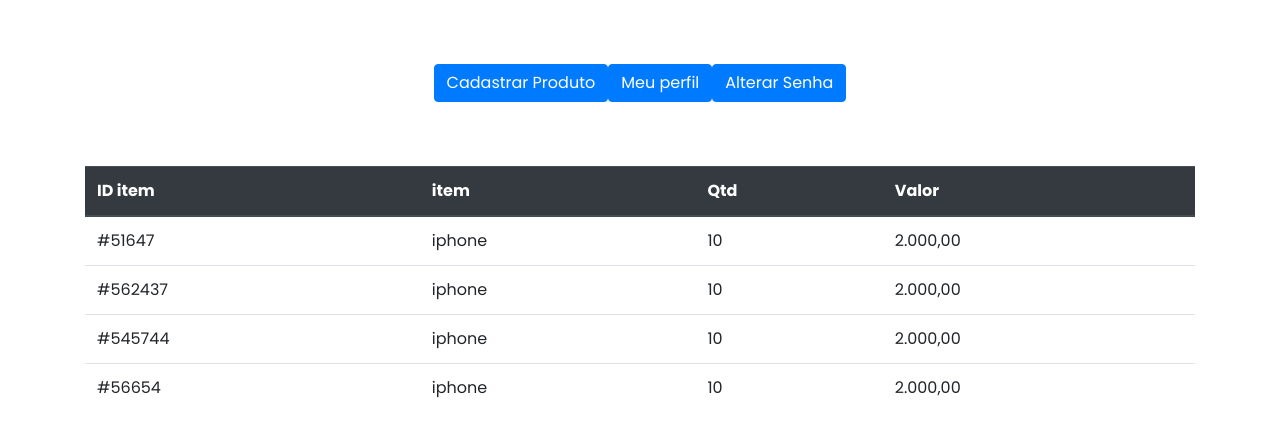
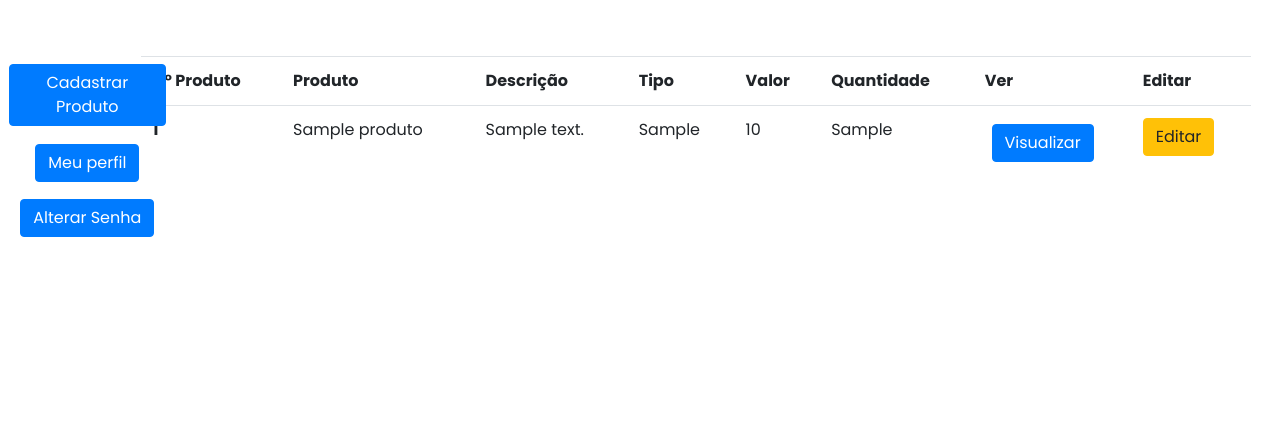
Before and after one commit to Woschbrayan/TesteCarletto, a PHP site: page /home.php in a window 1280 px wide. Shown: the top 437 px of the page. Run offline with PHP 8.4, Linux system fonts and the light colour scheme; tables that the repository leaves empty or names only in its code hold one stand-in row (values such as "Sample post").

Commit message:
Atualização 2

```diff
--- /dev/null
+++ b/functionHome.php
@@ -0,0 +1,10 @@
+<?php
+include('Sql.php');
+$query = "SELECT * FROM produto";
+ try{
+   $result_query = mysqli_query($mysqli, $query); //resultado da consulta
+}catch(\Exception $e){
+echo"erro: ".$e;
+}
+
+?>
--- a/home.php
+++ b/home.php
@@ -19,11 +19,27 @@
 
       .menu{
         text-align: center;
+        text-align: center;
+        position: fixed;
+      }
+      table{
         margin: 5%;
       }
+      .btn-group{
+      position: relative;
+      display: -ms-inline-flexbox;
+      display: inline-grid;
+      vertical-align: middle;
+      }
+      .btn-primary{
+        margin: 5%;
+      }
+
+
 </style>
 </head>
 <body>
+
 <div class="menu">
 <div class="btn-group">
 <a href="cadastrarProduto.php">  <button type="button" class="btn btn-primary">Cadastrar Produto</button></a>
@@ -32,44 +48,55 @@
 </div>
 </div>
 
+
+
 <div class="container ">
+<?php
 
+include('functionHome.php');
+if ($result_query  == null) {
+	echo "Erro: Nenhum registro encontrado!" . $produtos_erro;
+	} else{
+
+    //laço de repetição para criar a tabela de produtos
+	while($produtos = mysqli_fetch_array($result_query)):
+
+    //Pegando valores do arrray
+    $id_produto = $produtos[0];
+    $produto = $produtos[1];
+    $descricao = $produtos[2];
+    $tipo = $produtos[3];
+    $valor = $produtos[4];
+    $quantidade = $produtos[5];
+    $data = $produtos[6];
+
+?>
 <table class="table">
-    <thead class="thead-dark">
-      <tr>
-        <th scope="col">ID item</th>
-        <th scope="col">item</th>
-        <th scope="col">Qtd</th>
-        <th scope="col">Valor</th>
-      </tr>
-    </thead>
+			<thead class="table">
         <tbody>
-      <tr>
-        <td>#51647</td>
-        <td>iphone</td>
-        <td>10</td>
-        <td>2.000,00</td>
-
+          <tr class="table-ligth">
+            <th  class="scope-col" scope="col">N° Produto</th>
+            <th class="scope-col" scope="col">Produto</th>
+            <th class="scope-col" scope="col">Descrição</th>
+            <th class="scope-col" scope="col">Tipo</th>
+            <th class="scope-col" scope="col">Valor</th>
+            <th class="scope-col" scope="col">Quantidade</th>
+            <th class="scope-col" scope="col">Ver</th>
+            <th class="scope-col" scope="col">Editar</th>
           </tr>
             <tr>
-      <td>#562437</td>
-        <td>iphone</td>
-        <td>10</td>
-        <td>2.000,00</td>
+              <th scope='row'><?php echo $id_produto; ?></th>
+                <td><?php echo $produto;    ?></td>
+                <td><?php echo $descricao;  ?></td>
+                <td><?php echo $tipo;       ?></td>
+                <td><?php echo $quantidade; ?></td>
+                <td><?php echo $data;       ?></td>
+                <td class='acoes'><a href='detalhesPedidos.php'><button type='button'name="btnVizualizar" class='btn btn-primary' value="$id_produto">Visualizar</button></a></td>
+                <td class='acoes'><a href='views/editar-pedidos.php?numpedido=$id_produto'><button type='button' class='btn btn-warning'>Editar</button></a></td>
             </tr>
-      <tr>
-       <td>#545744</td>
-        <td>iphone</td>
-        <td>10</td>
-        <td>2.000,00</td>
-      </tr>
-      <tr>
-       <td>#56654</td>
-        <td>iphone</td>
-        <td>10</td>
-        <td>2.000,00</td>
-      </tr>
+<?php endwhile; } ?>
       </tbody>
+    </table>
 </table>
 </div>
 </body>
```
Also changed, not shown: cadastrarProduto.php (+27 -6 lines), detalhesPedidos.php (added, +19 -0 lines), functionCadastro.php (+11 -5 lines). Lines whose indentation alone changed are shown as unchanged.
